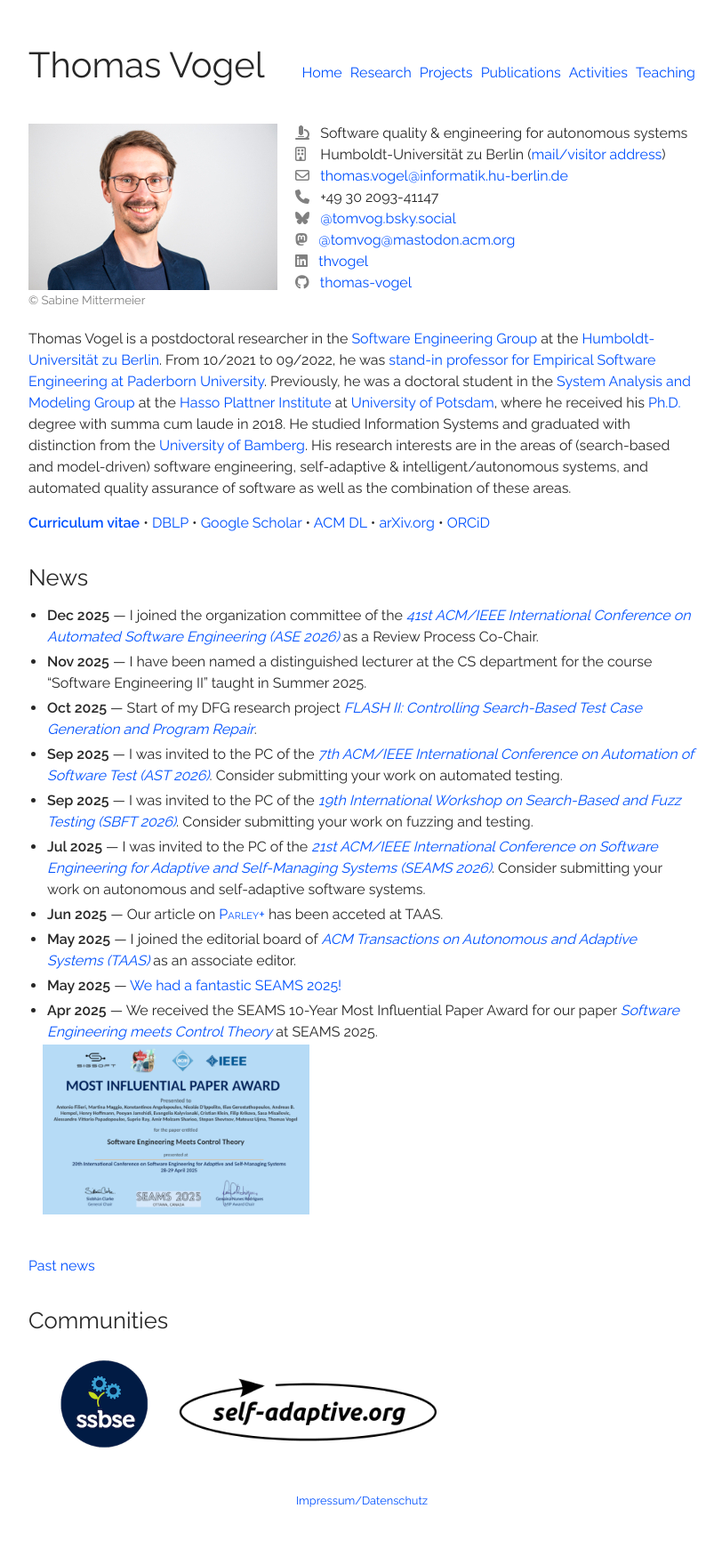
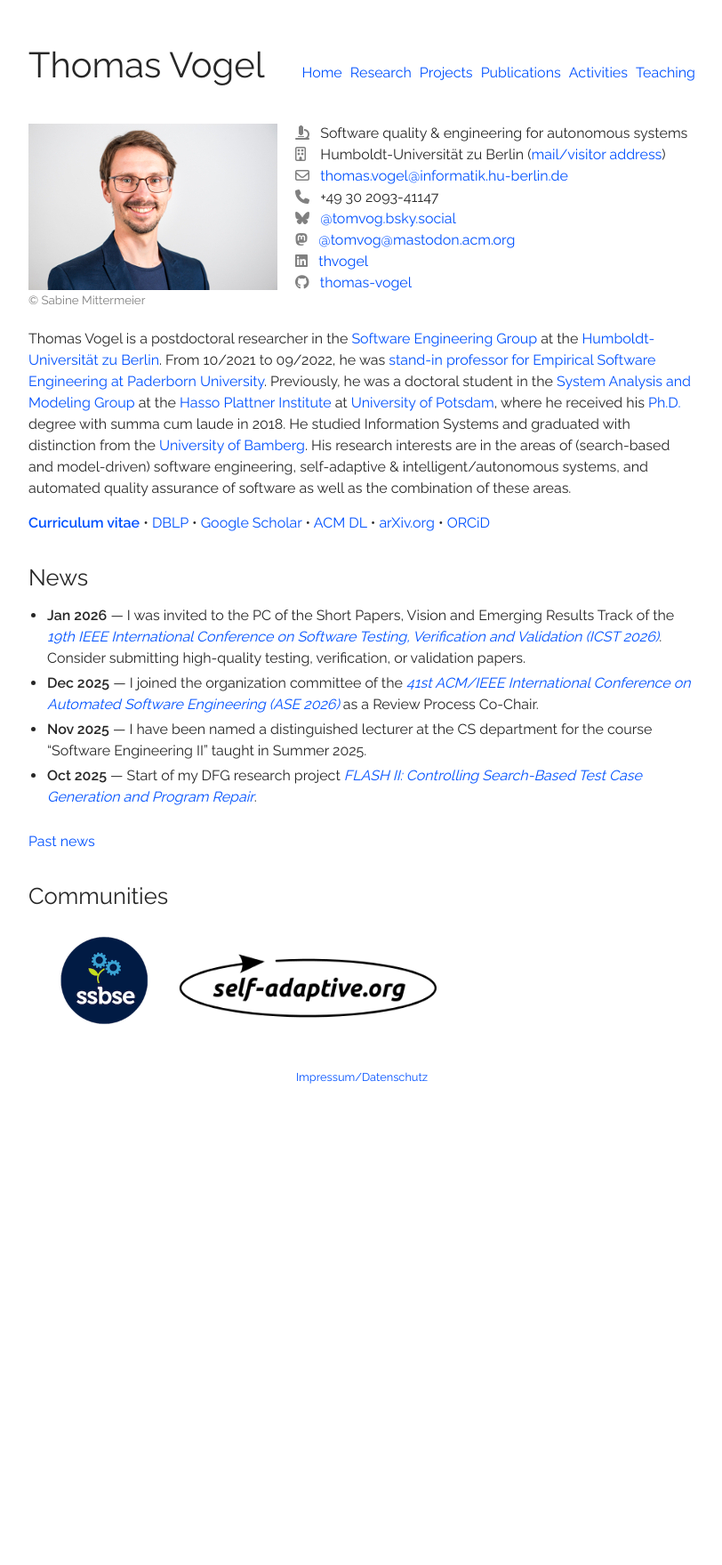
Before and after one commit to thomas-vogel/thomas-vogel.github.io, a Jekyll site: the page built from index.md, in a window 1280 px wide. Shown: the whole page at 89% size, without its empty margins (233-1045 px from the left). Built offline with Jekyll 4.4.1, drawn with Linux system fonts in a browser that asks for light colours; nearby versions of some CDN libraries; after the commit the page ends 1283 px from its top, so only the background shows below that.

Commit message:
Update news.

```diff
--- a/index.md
+++ b/index.md
@@ -101,18 +101,10 @@ His research interests are in the areas of (search-based and model-driven) softw
 
 ## News
 
+* __Jan 2026__ --- I was invited to the PC of the Short Papers, Vision and Emerging Results Track of the [_19th IEEE International Conference on Software Testing, Verification and Validation (ICST 2026)_](https://conf.researchr.org/home/icst-2026){:target="_blank"}. Consider submitting high-quality testing, verification, or validation papers.
 * __Dec 2025__ --- I joined the organization committee of the [_41st ACM/IEEE International Conference on Automated Software Engineering (ASE 2026)_](https://conf.researchr.org/home/ase-2026){:target="_blank"} as a Review Process Co-Chair.
 * __Nov 2025__ --- I have been named a distinguished lecturer at the CS department for the course "Software Engineering II" taught in Summer 2025.
 * __Oct 2025__ --- Start of my DFG research project [_FLASH II: Controlling Search-Based Test Case Generation and Program Repair_](projects/flash2).
-* __Sep 2025__ --- I was invited to the PC of the [_7th ACM/IEEE International Conference on Automation of Software Test (AST 2026)_](https://conf.researchr.org/home/ast-2026){:target="_blank"}. Consider submitting your work on automated testing.
-* __Sep 2025__ --- I was invited to the PC of the [_19th International Workshop on Search-Based and Fuzz Testing (SBFT 2026)_](https://search-based-and-fuzz-testing.github.io/sbft26/){:target="_blank"}. Consider submitting your work on fuzzing and testing.
-* __Jul 2025__ --- I was invited to the PC of the [_21st ACM/IEEE International Conference on Software Engineering for Adaptive and Self-Managing Systems (SEAMS 2026)_](https://conf.researchr.org/home/seams-2026){:target="_blank"}. Consider submitting your work on autonomous and self-adaptive software systems.
-* __Jun 2025__ --- Our article on [<span style="font-variant:small-caps;">Parley+</span>](publications/2025-TAAS) has been acceted at TAAS.
-* __May 2025__ --- I joined the editorial board of [_ACM Transactions on Autonomous and Adaptive Systems (TAAS)_](https://taas.acm.org/){:target="_blank"} as an associate editor.
-* __May 2025__ --- [We had a fantastic SEAMS 2025!](blog/2025-05-04-seams2025)
-* __Apr 2025__ --- We received the SEAMS 10-Year Most Influential Paper Award for our paper [_Software Engineering meets Control Theory_](publications/2015-SEAMS) at SEAMS 2025.
-
-<a href="/assets/img/2025-SEAMS-MIP-Award.png"><img src="/assets/img/2025-SEAMS-MIP-Award.png" alt="Certificate of the SEAMS 10-Year Most Influential Paper Award" style="width: 40%; margin-top: 0em; margin-left: 1em;"/></a>
 
 
 <!-- ## Past News -->
```
Also changed, not shown: _pages/pastnews.md (+9 -0 lines).
